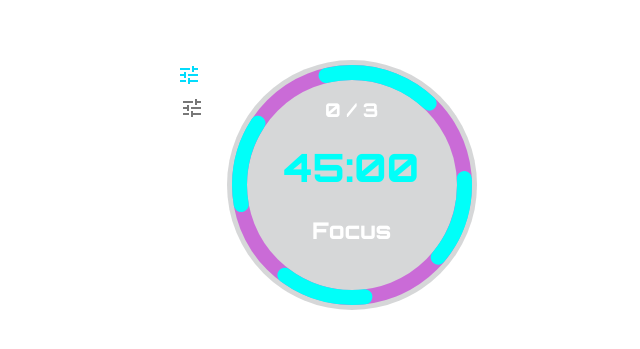
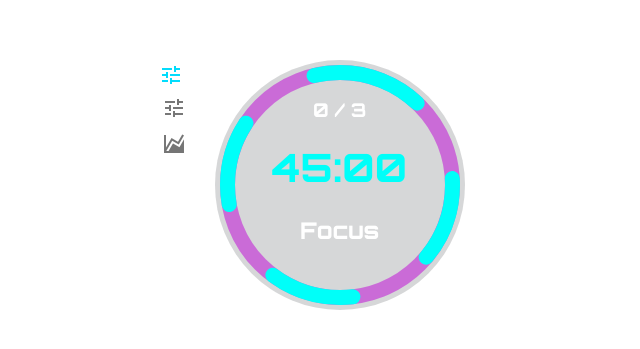
Before and after one commit to PilarCha/Vue-Pomodoro, a Vue app: page / in a window 1280 px wide. Shown: the part 215-564 px from the top of the page, without its empty margins (308-948 px from the left). Built offline with nearby package versions, Linux system fonts and the light colour scheme.

Commit message:
included icons for the settings bar

```diff
--- a/src/components/settingsBar/history-graph.vue
+++ b/src/components/settingsBar/history-graph.vue
@@ -1,5 +1,9 @@
 <template>
-
+  <v-btn
+    icon
+  >
+    <v-icon>mdi-chart-areaspline</v-icon>
+  </v-btn>
 </template>
 
 <script>
--- a/src/components/settingsBar/main-bar.vue
+++ b/src/components/settingsBar/main-bar.vue
@@ -1,9 +1,13 @@
 <template>
   <v-row
     no-gutters
+    align="center"
+    justify="space-between"
   >
     <PickTime/>
     <TimerSettings/>
+    <HistoryGraph/>
+
   </v-row>
 
 </template>
@@ -11,11 +15,13 @@
 <script>
 import PickTime from './pick-time.vue';
 import TimerSettings from './timer-settings.vue';
+import HistoryGraph from './history-graph.vue';
 export default {
   name:'MainBar',
   components: {
     PickTime,
-    TimerSettings
+    TimerSettings,
+    HistoryGraph
   }
 }
 </script>
```
